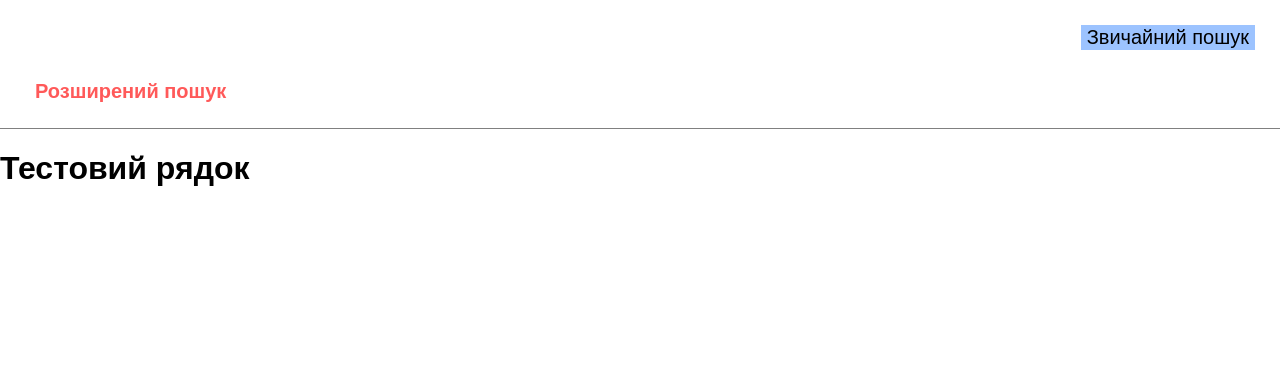
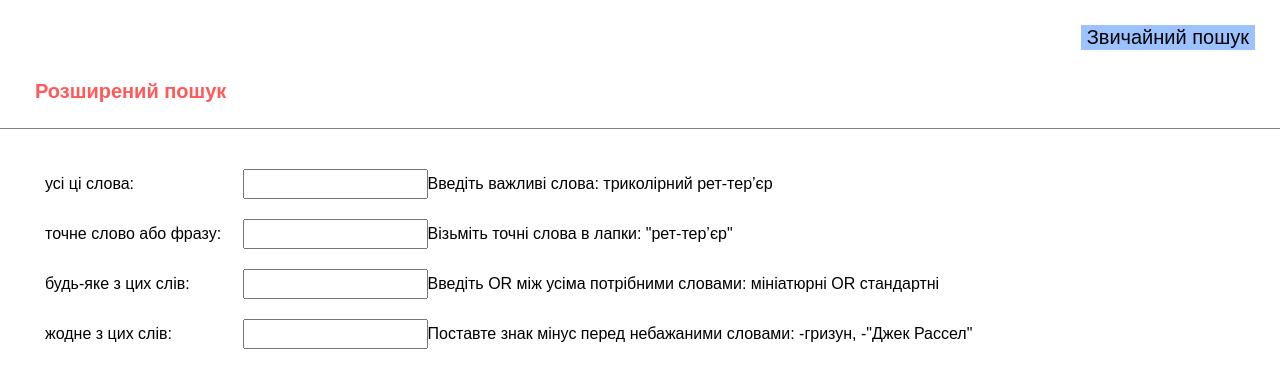
Before and after one commit to v-rudenko/remastered, a React (Create React App) app: page / in a window 1280 px wide. Both pictures are taken after a click on the button "Розширений пошук". Shown: the top 388 px of the page. Built offline with nearby package versions, Linux system fonts and the light colour scheme.

Commit message:
start work with advanced search

```diff
--- /dev/null
+++ b/src/components/ExtedndedField.css
@@ -0,0 +1 @@
+/* No CSS *//*# sourceMappingURL=ExtedndedField.css.map */
--- /dev/null
+++ b/src/components/Extended.css
@@ -0,0 +1,27 @@
+.adv_search_field {
+  display: -webkit-box;
+  display: -ms-flexbox;
+  display: flex;
+  -webkit-box-align: center;
+      -ms-flex-align: center;
+          align-items: center;
+}
+
+.adv_search_field label {
+  width: 16%;
+  min-width: 167px;
+}
+
+.adv_search_div {
+  margin-top: 40px;
+  margin-left: 45px;
+}
+
+.adv_search_div .adv_search_field {
+  margin-top: 20px;
+}
+
+.adv_search_input input {
+  line-height: 1.5rem;
+}
+/*# sourceMappingURL=Extended.css.map */
--- a/src/components/Extended.js
+++ b/src/components/Extended.js
@@ -1,9 +1,53 @@
 import React from "react";
+import "./Extended.css";
+import ExtendedField from "./ExtendedField";
 
 const Extended = () => {
+  const contentUkr = {
+    labels: [
+      "усі ці слова:",
+      "точне слово або фразу:",
+      "будь-яке з цих слів:",
+      "жодне з цих слів:",
+    ],
+    descriptions: [
+      "Введіть важливі слова: ",
+      "Візьміть точні слова в лапки: ",
+      "Введіть OR між усіма потрібними словами: ",
+      "Поставте знак мінус перед небажаними словами: ",
+    ],
+    examples: [
+      "триколірний рет-тер’єр",
+      '"рет-тер’єр"',
+      "мініатюрні OR стандартні",
+      '-гризун, -"Джек Рассел"',
+    ],
+  };
+
   return (
-    <h1>Тестовий рядок</h1>
+<div className="adv_search_div">
+      <ExtendedField
+        label={contentUkr.labels[0]}
+        description={contentUkr.descriptions[0]}
+        example={contentUkr.examples[0]}
+      />
+      <ExtendedField
+        label={contentUkr.labels[1]}
+        description={contentUkr.descriptions[1]}
+        example={contentUkr.examples[1]}
+      />
+      <ExtendedField
+        label={contentUkr.labels[2]}
+        description={contentUkr.descriptions[2]}
+        example={contentUkr.examples[2]}
+      />
+      <ExtendedField
+        label={contentUkr.labels[3]}
+        description={contentUkr.descriptions[3]}
+        example={contentUkr.examples[3]}
+      />
+</div>
   );
-}
+};
 
 export default Extended;
--- /dev/null
+++ b/src/components/Extended.scss
@@ -0,0 +1,22 @@
+.adv_search_field {
+  display: flex;
+  align-items: center;
+  label {
+    width: 16%;
+    min-width: 167px;
+  }
+}
+.adv_search_div {
+  margin-top: 40px;
+  margin-left: 45px;
+  .adv_search_field {
+    margin-top: 20px;
+  }
+}
+
+.adv_search_input {
+
+  input {
+    line-height: 1.5rem;
+  }
+}
--- /dev/null
+++ b/src/components/ExtendedField.js
@@ -0,0 +1,19 @@
+import React from "react";
+
+
+const ExtendedField = props => {
+  return (
+    <div className="adv_search_field">
+    <label>{props.label}</label>
+    <div className="adv_search_input">
+      <input type="text" />
+    </div>
+    <div>
+      {props.description}
+      <span>{props.example}</span>
+    </div>
+  </div>
+  );
+};
+
+export default ExtendedField;
```
Also changed, not shown: src/components/ExtedndedField.scss (added), 2 other files (tests, documents, lock files or other folders).
